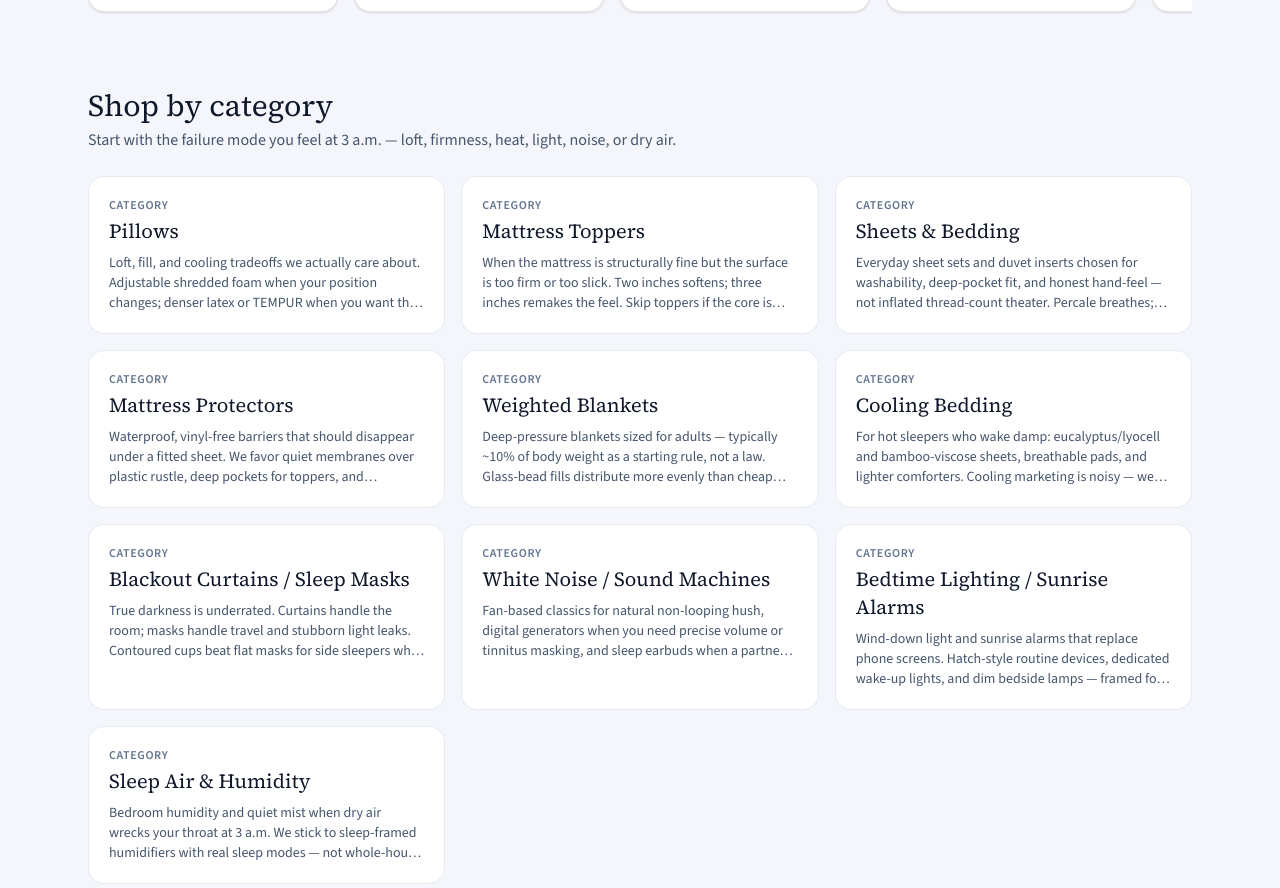
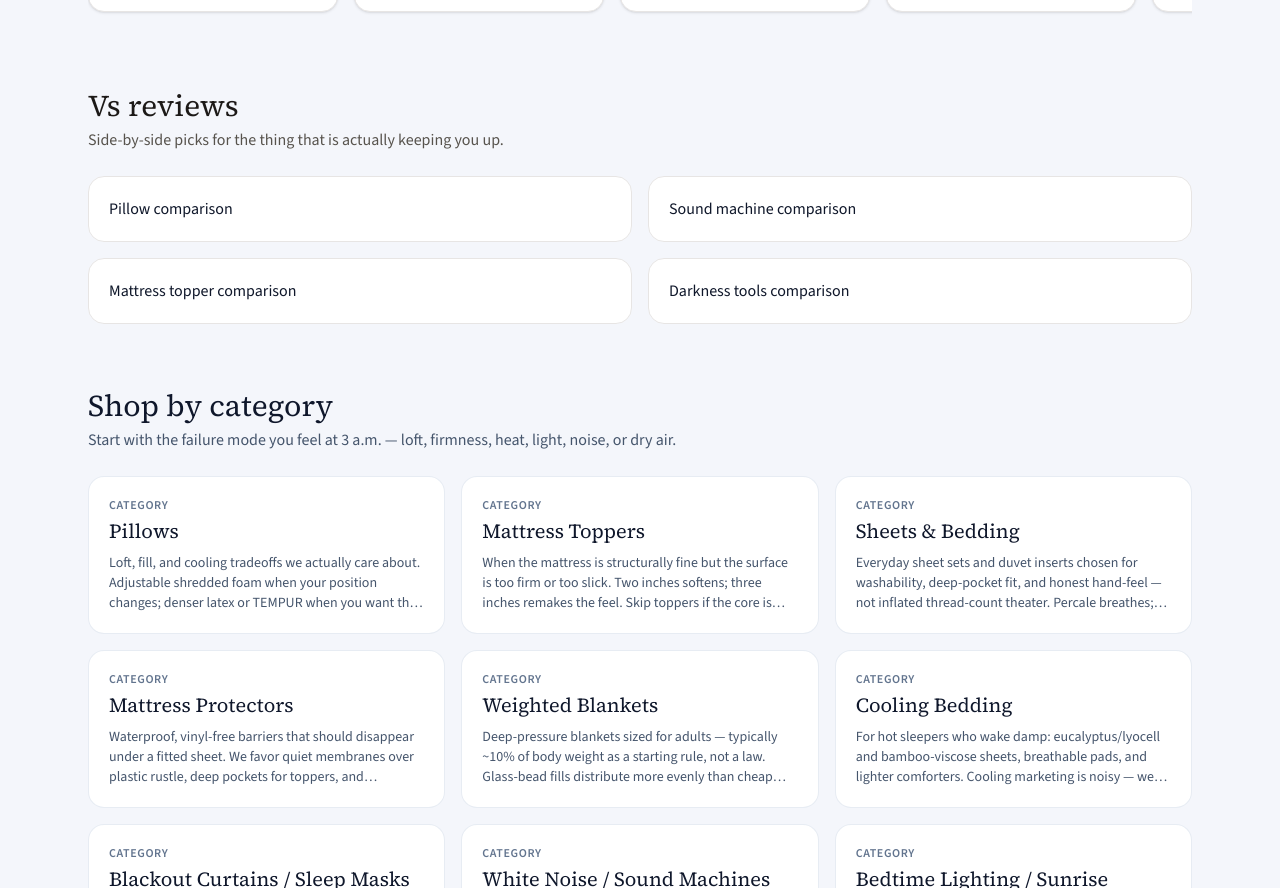
Before and after one commit to tygriffin045/sleepworth, a Next.js app: page / in a window 1280 px wide. Shown: the part 1013-1901 px from the top of the page. Built offline with nearby package versions, Linux system fonts and the light colour scheme; no server answers.

Commit message:
Surface vs reviews on the homepage

```diff
--- a/src/app/page.tsx
+++ b/src/app/page.tsx
@@ -98,6 +98,18 @@ export default function HomePage() {
       </section>
 
       <TopRail />
+
+      <section>
+        <h2 className="font-serif text-3xl text-stone-900">Vs reviews</h2>
+        <p className="mt-1 text-stone-600">Side-by-side picks for the thing that is actually keeping you up.</p>
+        <div className="mt-6 grid gap-4 md:grid-cols-2">
+          <a href="/compare/pillows" className="rounded-2xl border border-stone-200 bg-white p-5 hover:border-stone-400">Pillow comparison</a>
+          <a href="/compare/sound-machines" className="rounded-2xl border border-stone-200 bg-white p-5 hover:border-stone-400">Sound machine comparison</a>
+          <a href="/compare/toppers" className="rounded-2xl border border-stone-200 bg-white p-5 hover:border-stone-400">Mattress topper comparison</a>
+          <a href="/compare/darkness" className="rounded-2xl border border-stone-200 bg-white p-5 hover:border-stone-400">Darkness tools comparison</a>
+        </div>
+      </section>
+
 
       <section>
         <div className="flex items-end justify-between gap-4">
```
